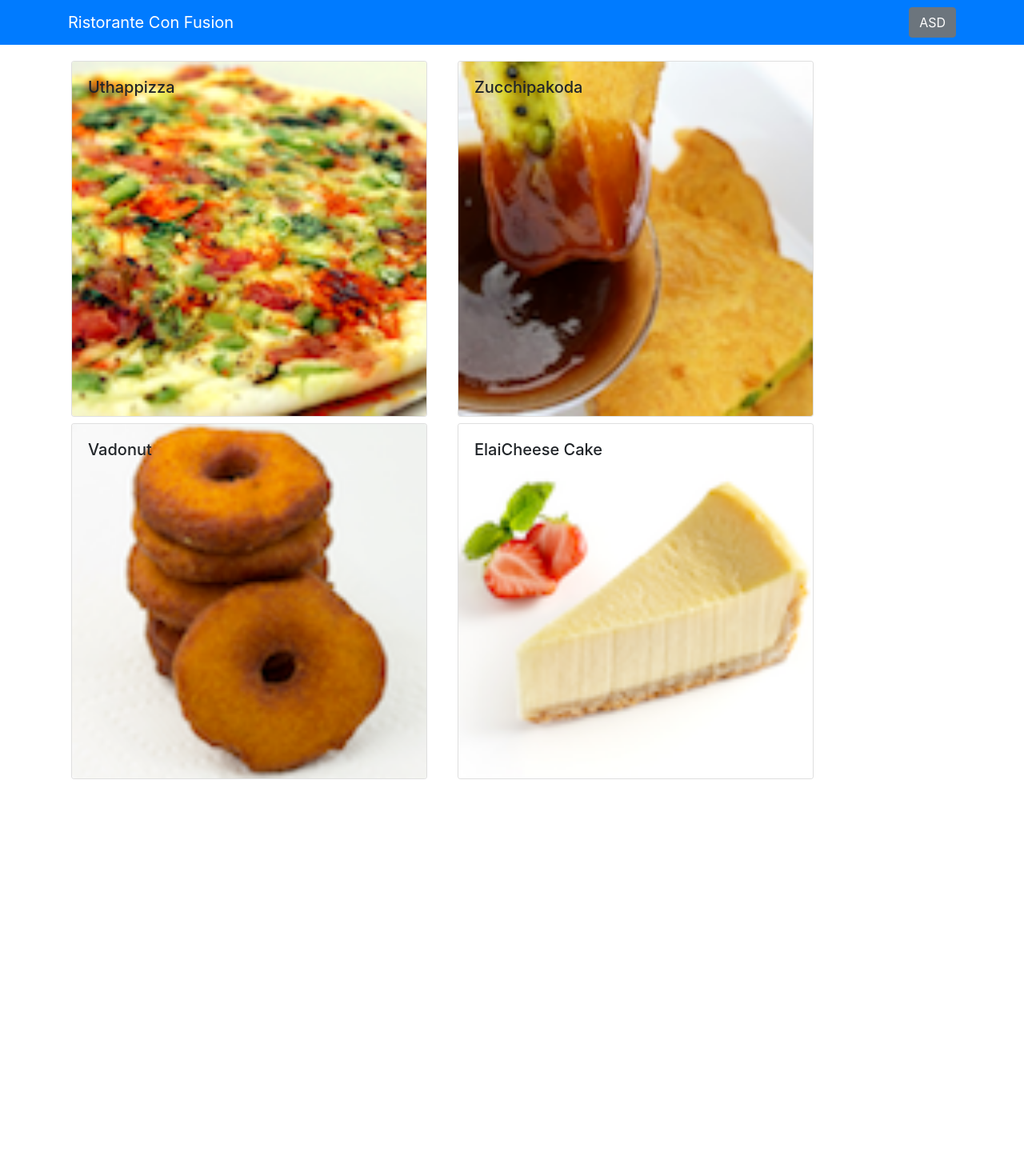
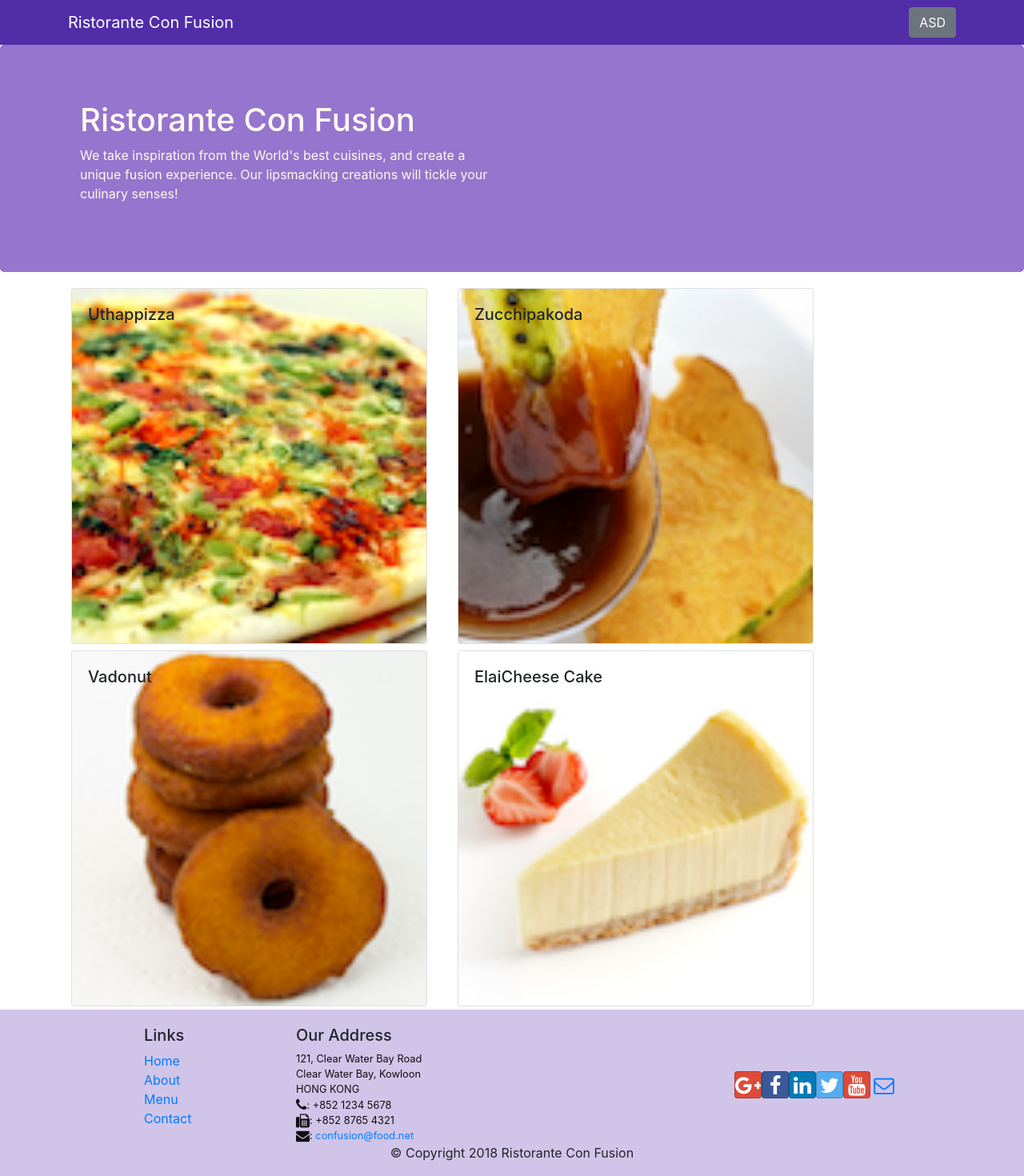
Before and after one commit to SebastianLabadie/Coursera-Project, a React (Create React App) app in the folder coursera-project-react/: page /contactus in a window 1280 px wide. Shown: the top 1470 px of the page at 80% size. Before the commit the page ends 978 px from the top, so only its background shows below. Built offline with nearby package versions, Linux system fonts and the light colour scheme.

Commit message:
Header and Footer

```diff
--- a/coursera-project-react/package.json
+++ b/coursera-project-react/package.json
@@ -7,6 +7,8 @@
     "@testing-library/react": "^9.5.0",
     "@testing-library/user-event": "^7.2.1",
     "bootstrap": "^4.0.0",
+    "bootstrap-social": "^5.1.1",
+    "font-awesome": "^4.7.0",
     "react": "^16.13.1",
     "react-dom": "^16.13.1",
     "react-popper": "^0.9.2",
--- /dev/null
+++ b/coursera-project-react/src/App.css
@@ -0,0 +1,33 @@
+.row-header{
+    margin:0px auto;
+    padding:0px auto;
+}
+
+.row-content {
+    margin:0px auto;
+    padding: 50px 0px 50px 0px;
+    border-bottom: 1px ridge;
+    min-height:400px;
+}
+
+.footer{
+    background-color: #D1C4E9;
+    margin:0px auto;
+    padding: 20px 0px 20px 0px;
+}
+.jumbotron {
+    padding:70px 30px 70px 30px;
+    margin:0px auto;
+    background: #9575CD ;
+    color:floralwhite;
+}
+
+address{
+    font-size:80%;
+    margin:0px;
+    color:#0f0f0f;
+}
+
+.navbar-dark {
+    background-color: #512DA8;
+}
--- a/coursera-project-react/src/App.js
+++ b/coursera-project-react/src/App.js
@@ -1,5 +1,6 @@
 import React from 'react';
 import Main from './components/MainComponent';
+import './App.css'
 import { Component } from 'react';
 
 
--- /dev/null
+++ b/coursera-project-react/src/components/FooterComponent.js
@@ -0,0 +1,50 @@
+import React from 'react'
+
+function Footer(props) {
+    return(
+        <div className="footer">
+        <div className="container">
+            <div className="row justify-content-center">
+                <div className="col-4 offset-1 col-sm-2">
+                    <h5>Links</h5>
+                    <ul className="list-unstyled">
+                        <li><a href="#">Home</a></li>
+                        <li><a href="#">About</a></li>
+                        <li><a href="#">Menu</a></li>
+                        <li><a href="contactus.html">Contact</a></li>
+                    </ul>
+                </div>
+                <div className="col-7 col-sm-5">
+                    <h5>Our Address</h5>
+                    <address>
+		              121, Clear Water Bay Road<br />
+		              Clear Water Bay, Kowloon<br />
+		              HONG KONG<br />
+		              <i className="fa fa-phone fa-lg"></i>: +852 1234 5678<br />
+		              <i className="fa fa-fax fa-lg"></i>: +852 8765 4321<br />
+		              <i className="fa fa-envelope fa-lg"></i>: <a href="mailto:confusion@food.net">
+                         confusion@food.net</a>
+                    </address>
+                </div>
+                <div className="col-12 col-sm-4 align-self-center">
+                    <div className="text-center">
+                        <a className="btn btn-social-icon btn-google" href="http://google.com/+"><i className="fa fa-google-plus"></i></a>
+                        <a className="btn btn-social-icon btn-facebook" href="http://www.facebook.com/profile.php?id="><i className="fa fa-facebook"></i></a>
+                        <a className="btn btn-social-icon btn-linkedin" href="http://www.linkedin.com/in/"><i className="fa fa-linkedin"></i></a>
+                        <a className="btn btn-social-icon btn-twitter" href="http://twitter.com/"><i className="fa fa-twitter"></i></a>
+                        <a className="btn btn-social-icon btn-google" href="http://youtube.com/"><i className="fa fa-youtube"></i></a>
+                        <a className="btn btn-social-icon" href="mailto:"><i className="fa fa-envelope-o"></i></a>
+                    </div>
+                </div>
+            </div>
+            <div className="row justify-content-center">
+                <div className="col-auto">
+                    <p>© Copyright 2018 Ristorante Con Fusion</p>
+                </div>
+            </div>
+        </div>
+    </div>
+    )
+}
+
+export default Footer
--- /dev/null
+++ b/coursera-project-react/src/components/HeaderComponent.js
@@ -0,0 +1,29 @@
+import React, { Component } from 'react';
+import { Navbar, NavbarBrand , Button,Jumbotron} from 'reactstrap';
+
+class Header extends Component{
+    render(){
+        return(
+            <>
+                <Navbar dark>
+                    <div className="container">
+                    <NavbarBrand href="/" color="red"> Ristorante Con Fusion</NavbarBrand>
+                    <Button variant="primary">ASD</Button>
+                    </div>
+                </Navbar>
+                <Jumbotron>
+                    <div className="container">
+                        <div className="row row-header">
+                            <div className="col-12 col-sm-6">
+                                <h1> Ristorante Con Fusion</h1>
+                                <p> We take inspiration from the World's best cuisines, and create a unique fusion experience. Our lipsmacking creations will tickle your culinary senses! </p>
+                            </div>
+                        </div>
+                    </div>
+                 </Jumbotron>
+            </>
+        )
+    }
+}
+
+export default Header;
--- a/coursera-project-react/src/components/MainComponent.js
+++ b/coursera-project-react/src/components/MainComponent.js
@@ -1,7 +1,8 @@
 import React from 'react';
-import { Navbar, NavbarBrand , Button} from 'reactstrap';
 import Menu from './MenuComponent';
 import DishDetail from './DishdetailComponent';
+import Header from './HeaderComponent';
+import Footer from './FooterComponent';
 import { DISHES } from '../test_data/dishes';
 import { Component } from 'react';
 
@@ -24,14 +25,10 @@ class Main extends Component{
   render(){
     return (
       <div className="App">
-       <Navbar dark color="primary" >
-         <div className="container">
-            <NavbarBrand href="/" color="red"> Ristorante Con Fusion</NavbarBrand>
-            <Button variant="secondary">ASD</Button>
-           </div>
-      </Navbar>
+      <Header />
       <Menu dishes={this.state.dishes}  onClick={(dishID) => this.onDishSelected(dishID)}/>
       <DishDetail dish={this.state.dishes.filter((dish) => dish.id === this.state.selectedDish)[0] } />
+      <Footer />
       </div>
     )
   };
--- a/coursera-project-react/src/index.js
+++ b/coursera-project-react/src/index.js
@@ -1,6 +1,8 @@
 import React from 'react';
 import ReactDOM from 'react-dom';
 import 'bootstrap/dist/css/bootstrap.min.css';
+import 'font-awesome/css/font-awesome.min.css';
+import 'bootstrap-social/bootstrap-social.css';
 import './index.css';
 import App from './App';
 
```
Also changed, not shown: 1 other file (tests, documents, lock files or other folders).
